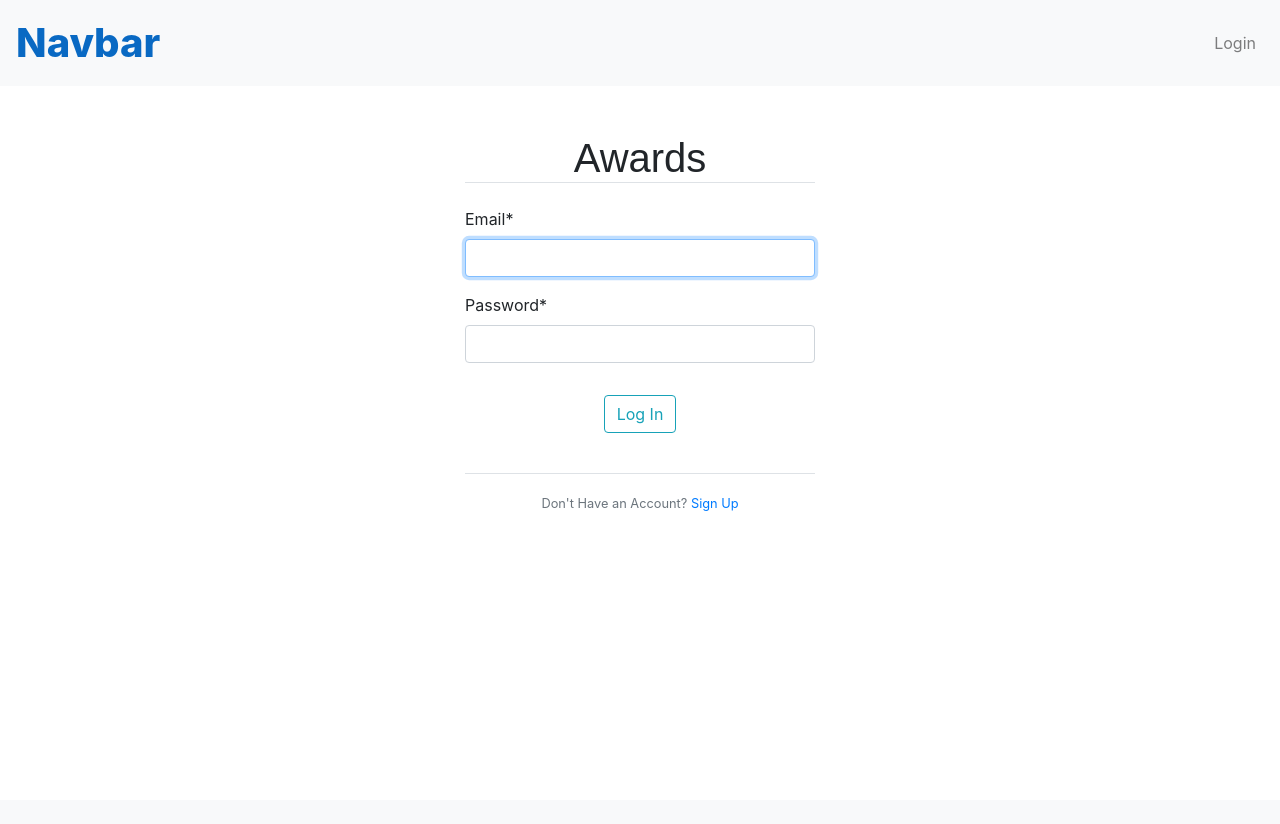
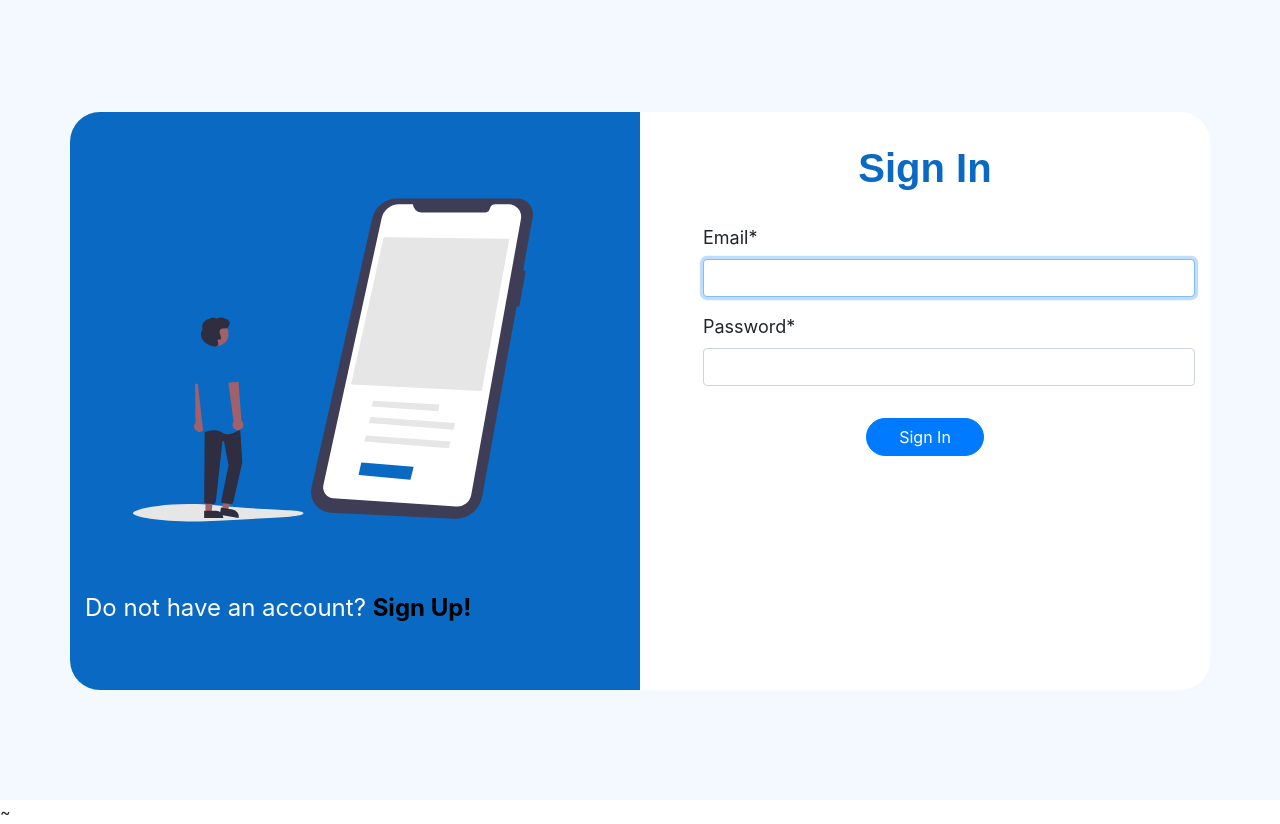
Before and after one commit to mary-wan/jobseekers, a Django app: page /accounts/login/ in a window 1280 px wide. Before the commit the page ends 511 px from the top, so only its background shows below. Run offline with Django 3.2, Linux system fonts and the light colour scheme; some libraries are stand-ins or nearby versions.

Commit message:
style and update the login form file

```diff
--- a/seekapp/templates/django_registration/registration_form.html
+++ b/seekapp/templates/django_registration/registration_form.html
@@ -1,4 +1,4 @@
-{% extends 'base.html'%} {% load crispy_forms_tags%} {% block content %} {{block.super}}
+{% extends 'registration/base.html'%} {% load crispy_forms_tags%} {% block content %} {{block.super}}
 <div class="container"><br><br>
     <div class="row">
         <div class="col-md-3"></div>
--- a/seekapp/templates/registration/base.html
+++ b/seekapp/templates/registration/base.html
@@ -11,7 +11,11 @@
     <title>Register</title>
   {%endif%}
   {% block styles %}
-    {% bootstrap_css %}
+  <link rel="stylesheet" href="https://maxcdn.bootstrapcdn.com/bootstrap/4.0.0/css/bootstrap.min.css" integrity="sha384-Gn5384xqQ1aoWXA+058RXPxPg6fy4IWvTNh0E263XmFcJlSAwiGgFAW/dAiS6JXm" crossorigin="anonymous">
+  <link href="https://cdnjs.cloudflare.com/ajax/libs/font-awesome/6.0.0-beta3/css/all.min.css" rel="stylesheet"/>
+  <link rel="stylesheet" href="{% static 'css/style.css' %}">
+
+  {% bootstrap_css %}
   {% endblock %}
 </head>
 <body>
--- a/seekapp/templates/registration/login.html
+++ b/seekapp/templates/registration/login.html
@@ -1,5 +1,9 @@
-{% extends 'base.html'%} {%load crispy_forms_tags%} {% block content %} {{block.super}}
-<div class="container"><br><br>
+{% extends 'registration/base.html'%}
+{% load static %}
+{%load crispy_forms_tags%}
+{% block content %}
+{{block.super}}
+<!-- <div class="container">
     <div class="row">
         <div class="col-md-4"></div>
         <div class="col-md-4">
@@ -21,5 +25,29 @@
         </div>
         <div class="col-md-4"></div>
     </div>
+</div> -->
+<div class="container-full login_container">
+    <div class="container login_details">
+        <div class="row">
+                <div class="col-md-6 login_image">
+                        <img class="sign" src="{%static 'photos/signup.svg' %}" alt="">
+                        <p>Do not have an account? <a href="" id="up">Sign Up!</a></p>
+                </div>
+                <div class="col-md-6 login_form">
+                    <h1>Sign In</h1>
+                    <div class="forms">
+                        <form method="POST">
+                            {% csrf_token %}
+                            <fieldset class="form-group">
+                                {{ form|crispy }}
+                            </fieldset>
+                            <div class="form-group text-center">
+                                <button class="btn btn-primary" type="submit">Sign In</button>
+                            </div>
+                        </form>
+                    </div>
+                </div>
+        </div>
+    </div>
 </div>
 {% endblock %}
--- a/seekapp/templates/registration/logout.html
+++ b/seekapp/templates/registration/logout.html
@@ -1,4 +1,4 @@
-{%extends 'base.html'%}
+{%extends 'registration/base.html'%}
 {% block content %}
 {{block.super}}
 <div class="container"><br><br>
```
